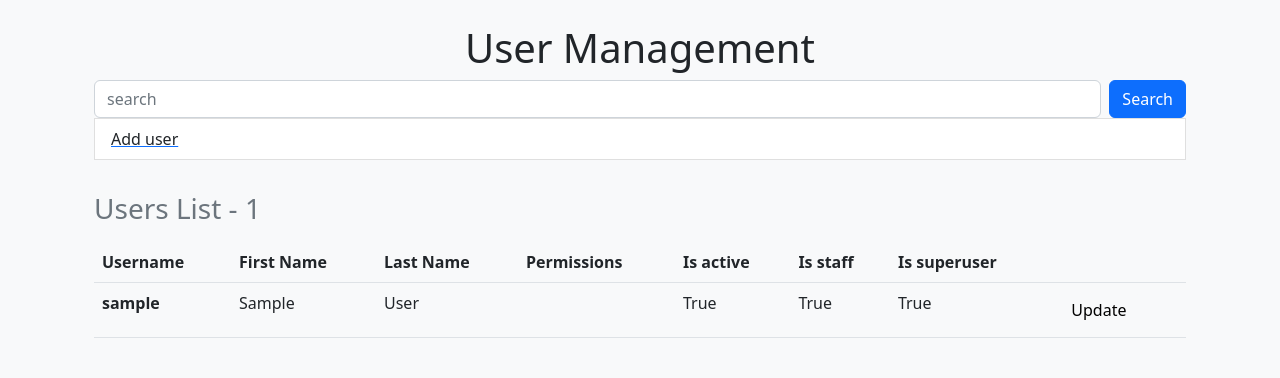
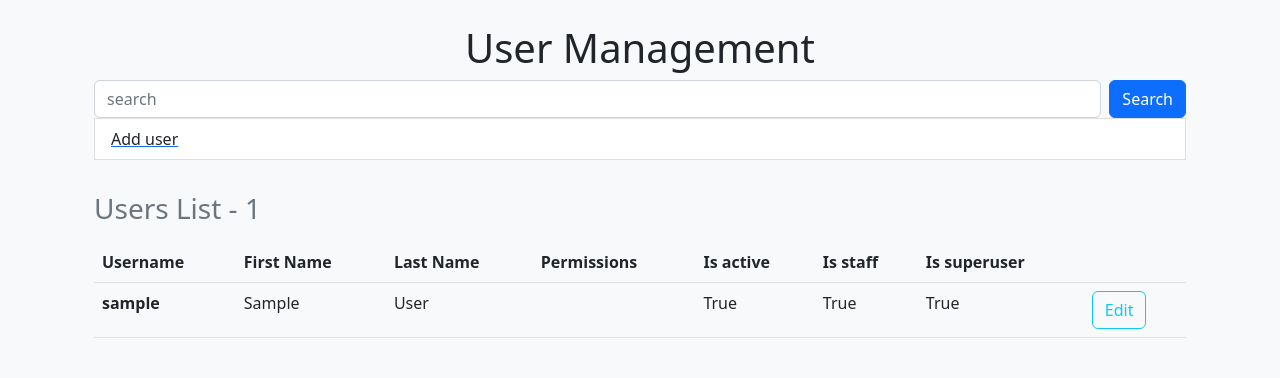
Before and after one commit to AmitHauzer/gibush-management, a Django app: page /users/ in a window 1280 px wide. Shown: the part 64-442 px from the top of the page. Run offline with Django 4.2, Linux system fonts and the light colour scheme; the visitor is signed in with stand-in values (Sample User, id 1); data comes from the database, SQL or seed files in the repository.

Commit message:
edit button

```diff
--- a/user_management/templates/users_menu.html
+++ b/user_management/templates/users_menu.html
@@ -58,8 +58,8 @@
                     <td>{{ user.is_active }}</td>
                     <td>{{ user.is_staff }}</td>
                     <td>{{ user.is_superuser }}</td>
-                    <td><a href="{% url 'user_management:menu-users' %}"><button
-                                class="btn btn-light">Update</button></a></td>
+                    <td><a href="{% url 'user_management:edit-user-users' user.id %}"><button
+                                class="btn btn-outline-info">Edit</button></a></td>
                 </tr>
                 {% endfor%}
             </tbody>
@@ -108,8 +108,8 @@
                     <td>{{ user.is_active }}</td>
                     <td>{{ user.is_staff }}</td>
                     <td>{{ user.is_superuser }}</td>
-                    <td><a href="{% url 'user_management:menu-users' %}"><button
-                                class="btn btn-light">Update</button></a></td>
+                    <td><a href="{% url 'user_management:edit-user-users' user.id %}"><button
+                                class="btn btn-outline-info">Edit</button></a></td>
                 </tr>
                 {% endfor%}
             </tbody>
```
